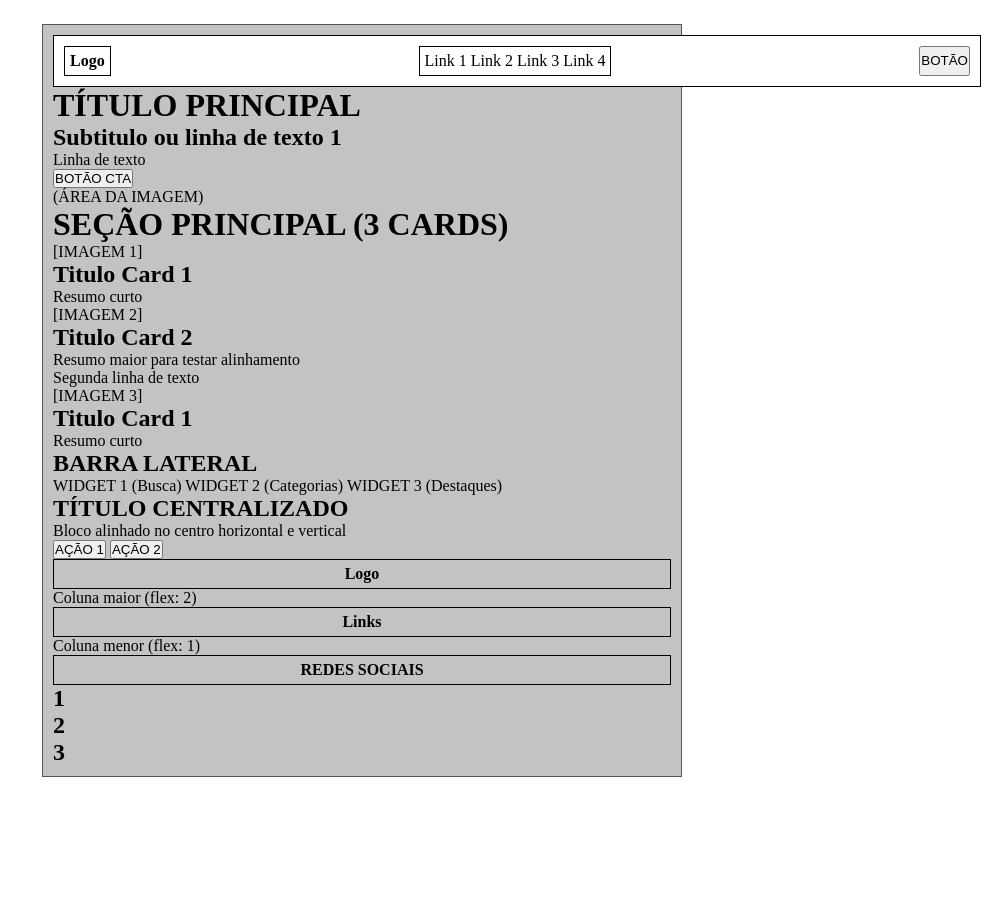
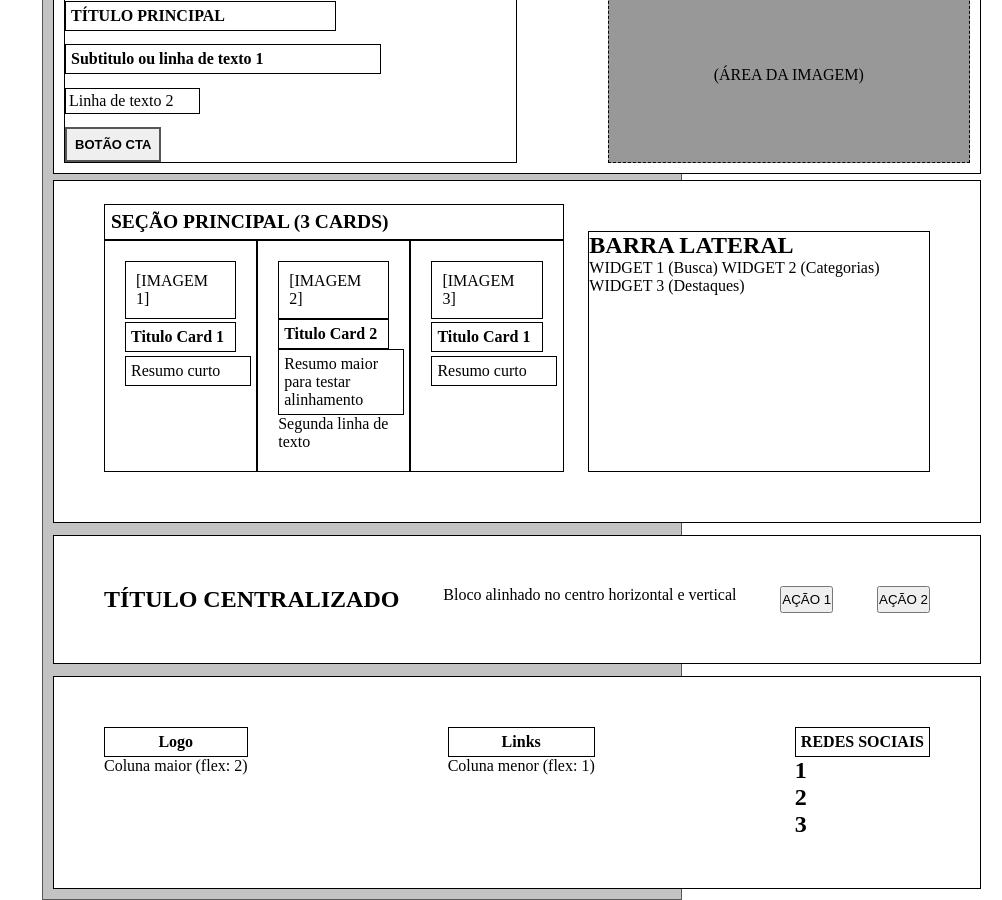
Before and after one commit to Lalazinha57/fixacao-Mockup, a plain HTML site: page index.html in a window 1280 px wide. Shown: the whole page, without its empty margins (278-1280 px from the left). Before the commit the page ends 800 px from the top, so only its background shows below. Drawn offline with Linux system fonts and the light colour scheme.

Commit message:
terminando o mockup

```diff
--- a/css/styles.css
+++ b/css/styles.css
@@ -40,10 +40,154 @@ body {
     font-size: medium;
     padding: 5px;
 }
-
 .link {
     border: 1px solid;
     font-size: medium;
     padding: 5px;
+}
+
+.nav-moviment {
+    padding: 5px;
+}
+
+.div-container {
+    background-color: #ffff;
+    display: flex;
+    border: 1px solid;
+    padding: 10px;
+    width: 58rem;
+    justify-content: space-between;
+    margin-top: 2%;
+}
+
+.style-container {
+    border: 1px solid;
+    width: 50%;
+}
+
+.container-titulo {
+    border: 1px solid;
+    font-size: medium;
+    padding: 5px;
+    margin-top: 3%;
+    width: 60%;
+}
+
+.container-subtitulo {
+    border: 1px solid;
+    font-size: medium;
+    padding: 5px;
+    margin-top: 3%;
+    width: 70%;
+}
+
+.container-p {
+    border: 1px solid;
+    font-size: medium;
+    padding: 3px;
+    margin-top: 3%;
+    width: 30%;
+}
+
+.container-btn {
+    border: 2px solid #575656;
+    font-size: small;
+    margin-top: 3%;
+    padding: 8px;
+    font-weight: bold;
 
 }
+
+.img-container {
+    border: 1px dashed ;
+    padding: 10px;
+    display: flex;
+    justify-content: center;
+    align-items: center;
+    background-color: #999898;
+    width: 40%;
+}
+
+.secao-principal {
+    background-color: #ffff;
+    display: flex;
+    border: 1px solid;
+    padding: 50px;
+    width: 58rem;
+    justify-content: space-between;
+    margin-top: 1%;
+    gap: 3%;
+}
+
+.escrita-section {
+    border: 1px solid;
+    font-size: small;
+    padding: 6px;
+    margin-top: -6%;
+}
+
+.container-escrita {
+    display: flex;
+    flex-direction: column;
+    gap: 10%
+}
+
+.sec-img {
+    display: flex;
+}
+
+.sec-img1 {
+    border: 1px solid;
+    padding: 20px;
+    width: 100%;
+    display: flex;
+    flex-direction: column;
+    gap: 2%
+}
+
+.img1 {
+    border: 1px solid;
+    padding: 10px;
+
+}
+
+.card-titulo {
+    border: 1px solid;
+    font-size: medium;
+    padding: 5px;
+    width: 100%
+}
+
+.card-resumos {
+    border: 1px solid;
+    font-size: medium;
+    padding: 5px;
+    width: 113%;
+    display: flex;
+    gap: 10%;
+}
+
+.barra-lateral {
+    border: 1px solid ;
+
+}
+
+.centralizado {
+    background-color: #ffff;
+    display: flex;
+    border: 1px solid;
+    padding: 50px;
+    width: 58rem;
+    justify-content: space-between;
+    margin-top: 2%;
+}
+
+.footer {
+    background-color: #ffff;
+    display: flex;
+    border: 1px solid;
+    padding: 50px;
+    width: 58rem;
+    justify-content: space-between;
+    margin-top: 2%;
+}
--- a/index.html
+++ b/index.html
@@ -13,52 +13,58 @@
         <header class="header-container">
             <h1 class="logo">Logo</h1>
 
-                <nav class="link">
-                    <span > Link 1</span>
-                    <span > Link 2</span>
-                    <span> Link 3 </span>
-                    <span>Link 4 </span>
+            <nav class="nav-moviment">
+                <span class="link"> Link 1</span>
+                <span class="link"> Link 2</span>
+                <span class="link"> Link 3 </span>
+                <span class="link">Link 4 </span>
             </nav>
 
             <button class="b1">BOTÃO</button>
         </header>
-
-            <div class="titulo-container">
-                <h1>TÍTULO PRINCIPAL</h1>
-                <h2>Subtitulo ou linha de texto 1</h2>
-                <p>Linha de texto</p>
-                <button>BOTÃO CTA</button>
+        <div class="div-container">
+            <div class="style-container">
+                <h2 class="container-titulo">TÍTULO PRINCIPAL</h2>
+                <h3 class="container-subtitulo">Subtitulo ou linha de texto 1</h3>
+                <p class="container-p">Linha de texto 2</p>
+                <button class="container-btn">BOTÃO CTA</button>
             </div>
 
             <div class="img-container">
                 <span>(ÁREA DA IMAGEM)</span>
             </div>
-
+        </div>
         <main class="main-conetainer">
 
             <div class="secao-principal">
 
-                        <h1>SEÇÃO PRINCIPAL (3 CARDS)</h1>
+                <div class="container-escrita">
+
+                    <div class="escrita-section">
+                        <h2>SEÇÃO PRINCIPAL (3 CARDS)</h2>
+                    </div>
+
+                    <div class="sec-img">
 
                         <article class="sec-img1">
-                        <span > [IMAGEM 1] </span>
-                        <h1>Titulo Card 1</h1>
-                        <span>Resumo curto</span>
+                            <span class="img1"> [IMAGEM 1] </span>
+                            <h1 class="card-titulo">Titulo Card 1</h1>
+                            <span class="card-resumos">Resumo curto</span>
                         </article>
 
                         <article class="sec-img1">
-                        <span > [IMAGEM 2] </span>
-                        <h1>Titulo Card 2</h1>
-                        <span>Resumo maior para testar alinhamento</span>
+                            <span class="img1"> [IMAGEM 2] </span>
+                            <h1 class="card-titulo">Titulo Card 2</h1>
+                            <span class="card-resumos">Resumo maior para testar alinhamento</span>
                             <p>Segunda linha de texto</p>
                         </article>
 
                         <article class="sec-img1">
-                        <span > [IMAGEM 3] </span>
-                        <h1>Titulo Card 1</h1>
-                        <span>Resumo curto</span>
+                            <span class="img1"> [IMAGEM 3] </span>
+                            <h1 class="card-titulo">Titulo Card 1</h1>
+                            <span class="card-resumos">Resumo curto</span>
                         </article>
-
+                    </div>
                 </div>
 
                 <aside class="barra-lateral">
@@ -69,15 +75,15 @@
                         <span> WIDGET 3 (Destaques)</span>
                     </div>
                 </aside>
-
-                <article>
+            </div>
+            <article class="centralizado">
                 <h1>TÍTULO CENTRALIZADO</h1>
                 <p>Bloco alinhado no centro horizontal e vertical</p>
                 <button>AÇÃO 1</button>
                 <button>AÇÃO 2</button>
             </article>
 
-                <footer>
+            <footer class="footer">
                 <div class="inicio-footer">
                     <h1 class="logo">Logo</h1>
                     <p>Coluna maior (flex: 2)</p>
```
Lines whose indentation alone changed are shown as unchanged.
